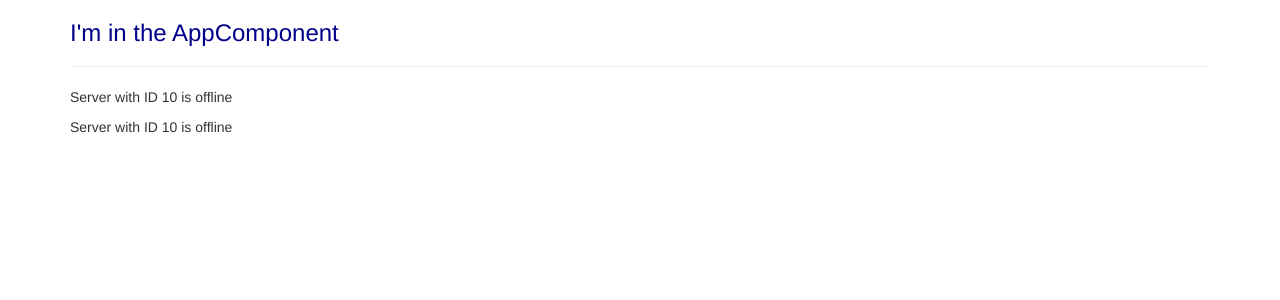
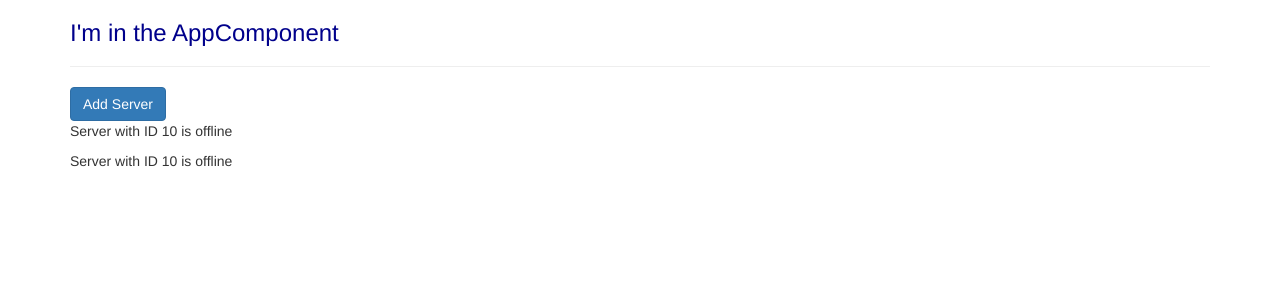
Before and after one commit to smithmd/noodling, an Angular app in the folder Angular/angular-cli-learning/: page / in a window 1280 px wide. Shown: the top 300 px of the page. Built offline with nearby package versions, Linux system fonts and the light colour scheme.

Commit message:
dynamically update dom based on timeout and bool

```diff
--- a/Angular/angular-cli-learning/src/app/servers/servers.component.html
+++ b/Angular/angular-cli-learning/src/app/servers/servers.component.html
@@ -1,2 +1,6 @@
+<button class="btn btn-primary"
+        [disabled]="!allowNewServer">
+  Add Server
+</button>
 <app-server></app-server>
 <app-server></app-server>
--- a/Angular/angular-cli-learning/src/app/servers/servers.component.ts
+++ b/Angular/angular-cli-learning/src/app/servers/servers.component.ts
@@ -6,8 +6,13 @@
   styleUrls: ['./servers.component.css']
 })
 export class ServersComponent implements OnInit {
+  allowNewServer = false;
 
-  constructor() { }
+  constructor() {
+    setTimeout(() => {
+      this.allowNewServer = true;
+    }, 2000);
+  }
 
   ngOnInit() {
   }
```
